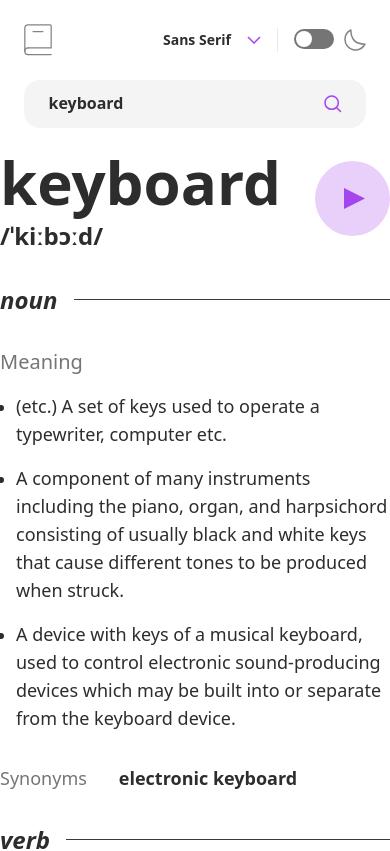
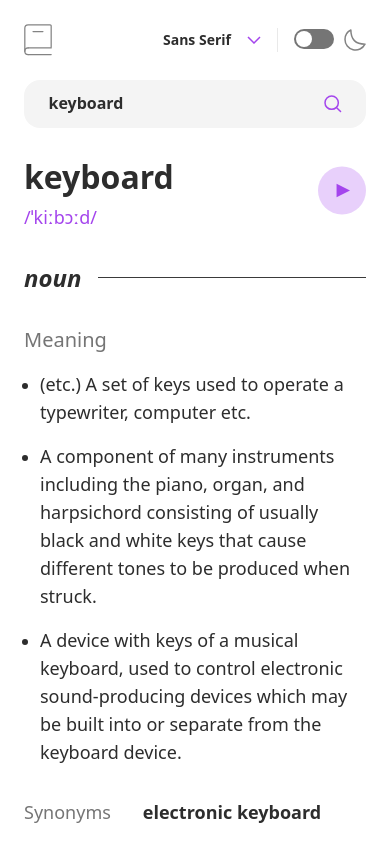
Before and after one commit to azanra/dictionary-web-app, a React (Vite) app: page / in a window 390 px wide. Shown: the top 851 px of the page. Built offline with nearby package versions, Linux system fonts and the light colour scheme.

Commit message:
feat: add responsive phonetic

```diff
--- a/src/pages/Home.tsx
+++ b/src/pages/Home.tsx
@@ -17,7 +17,7 @@ const Home = () => {
     <div
       className={`${fontFamily} bg-(--neutral-0) text-(--neutral-800) dark:bg-(--neutral-950) dark:text-(--neutral-0) flex justify-center items-center`}
     >
-      <div className="min-h-screen md:max-w-[689px] xxl:max-w-[1440px]">
+      <div className="min-h-screen w-full md:max-w-[689px] xxl:max-w-[736px]">
         <Header keyword={keyword} setKeyword={setKeyword} />
         {isLoading ? (
           <h1 className="font-bold text-xl">Fetching the data...</h1>
--- a/src/pages/components/Body.tsx
+++ b/src/pages/components/Body.tsx
@@ -12,7 +12,7 @@ const Body = () => {
   const { sourceUrls } = data;
 
   return (
-    <div>
+    <div className="px-[24px] md:px-[40px]">
       <Phonetic />
       <Meaning />
       <div className="mb-[10%]">
--- a/src/pages/components/Header.tsx
+++ b/src/pages/components/Header.tsx
@@ -12,7 +12,7 @@ const Header = ({
   setKeyword: React.Dispatch<React.SetStateAction<string>>;
 }) => {
   return (
-    <div className="p-[24px] flex flex-col gap-[24px] md:gap-[56px] md:pt-[58px] md:pb-[48px]">
+    <div className="px-[24px] pt-[24px] flex flex-col gap-[24px] md:gap-[56px] md:pt-[58px]">
       <div className="flex items-center">
         <Dictionary className="w-[28px] h-[31.5px] md:w-[32px] md:h-[36px]" />
         <FontDropdown />
--- a/src/pages/components/Phonetic.tsx
+++ b/src/pages/components/Phonetic.tsx
@@ -1,8 +1,10 @@
 import IconPlay from "../../assets/images/icon-play.svg?react";
+import { useFont } from "../../shared/hooks/useFont";
 import { useDictionary } from "../hooks/useDictionary";
 import type { IDictionary } from "../interfaces/dictionaryInterface";
 
 const Phonetic = () => {
+  const { currentFont } = useFont();
   const { data } = useDictionary();
   const { word, phonetic, phonetics } = data;
 
@@ -21,15 +23,38 @@ const Phonetic = () => {
     audio.play();
   };
 
+  const dynamicClass = {
+    ["Sans Serif"]: {
+      padding: "pt-[25px] pb-[28px] md:pb-[40px]",
+      lineHeight: "leading-[130%]",
+    },
+    ["Serif"]: {
+      padding: "pt-[23px] pb-[26px] md:pb-[32px]",
+      lineHeight: "leading-[120%]",
+    },
+    ["Mono"]: {
+      padding: "pt-[27px] pb-[30px] md:pb-[53px]",
+      lineHeight: "leading-[106%] md:leading-[105%]",
+    },
+  };
+
   return (
-    <div className="flex justify-between items-center mb-[32px]">
-      <div>
-        <h1 className="font-bold text-6xl mb-[8px]">{word}</h1>
-        <p className="text-(--purple) font-semibold text-2xl">{phonetic}</p>
+    <div
+      className={`flex justify-between items-center ${dynamicClass[currentFont].padding} md:pt-[48px]`}
+    >
+      <div className="flex flex-col gap-[8px]">
+        <h1
+          className={`text-preset-1-mobile md:text-preset-1 ${dynamicClass[currentFont].lineHeight}`}
+        >
+          {word}
+        </h1>
+        <p className="text-(--purple-500) text-preset-4-bold font-normal md:text-preset-2-sans-regular">
+          {phonetic}
+        </p>
       </div>
       <div>
         <button onClick={playAudio} className="cursor-pointer">
-          <IconPlay />
+          <IconPlay className="w-[48px] md:w-[75px]" />
         </button>
       </div>
     </div>
--- a/src/styles/Font.css
+++ b/src/styles/Font.css
@@ -32,6 +32,25 @@
   font-display: swap;
 }
 
+@utility text-preset-1 {
+  font-size: 64px;
+  letter-spacing: 0px;
+  font-weight: bold;
+}
+
+@utility text-preset-1-mobile {
+  font-size: 32px;
+  font-weight: bold;
+  letter-spacing: 0px;
+}
+
+@utility text-preset-2-sans-regular {
+  font-family: "Sans";
+  font-size: 24px;
+  line-height: 120%;
+  letter-spacing: 0px;
+}
+
 @utility text-preset-4-bold {
   font-size: 18px;
   line-height: 133%;
```
